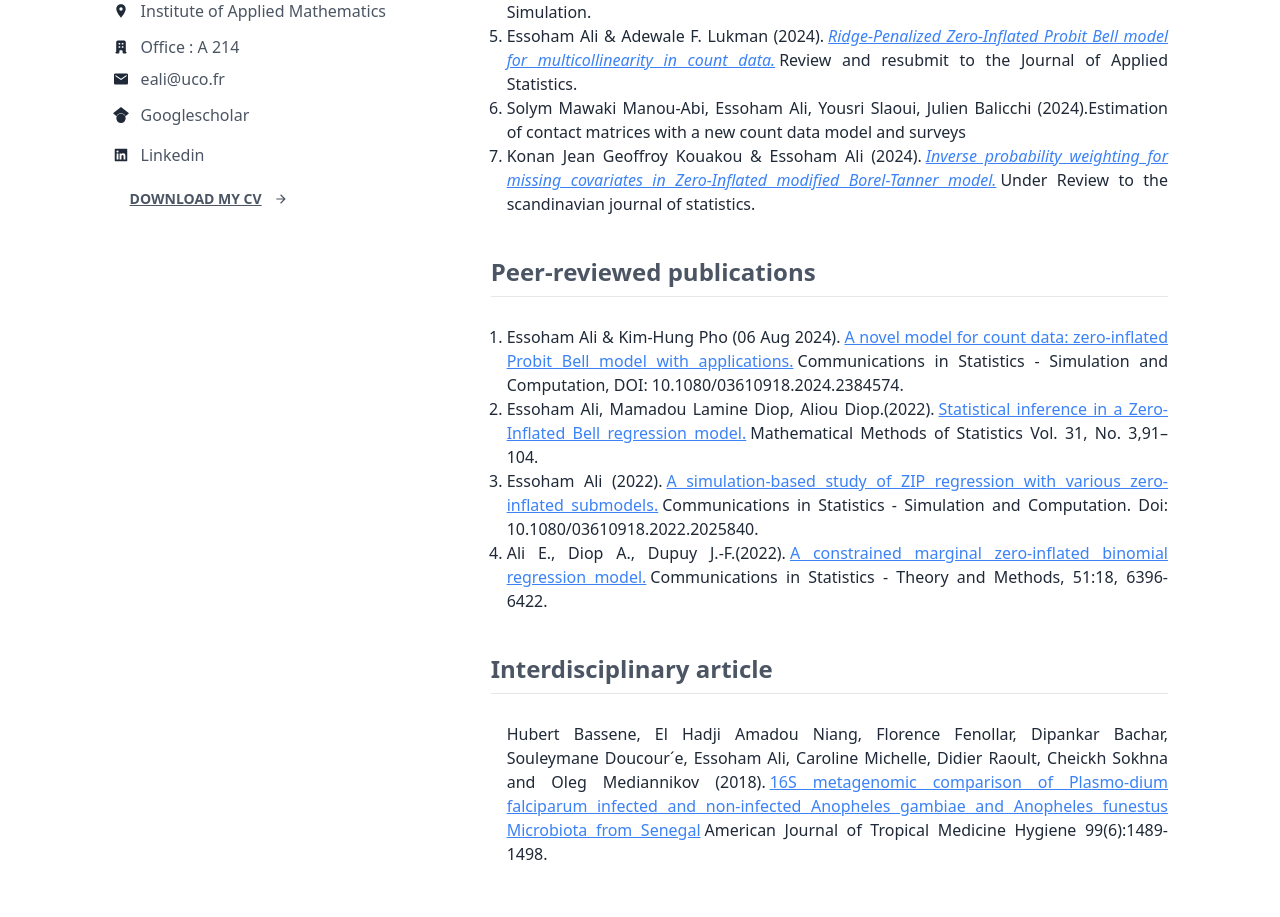
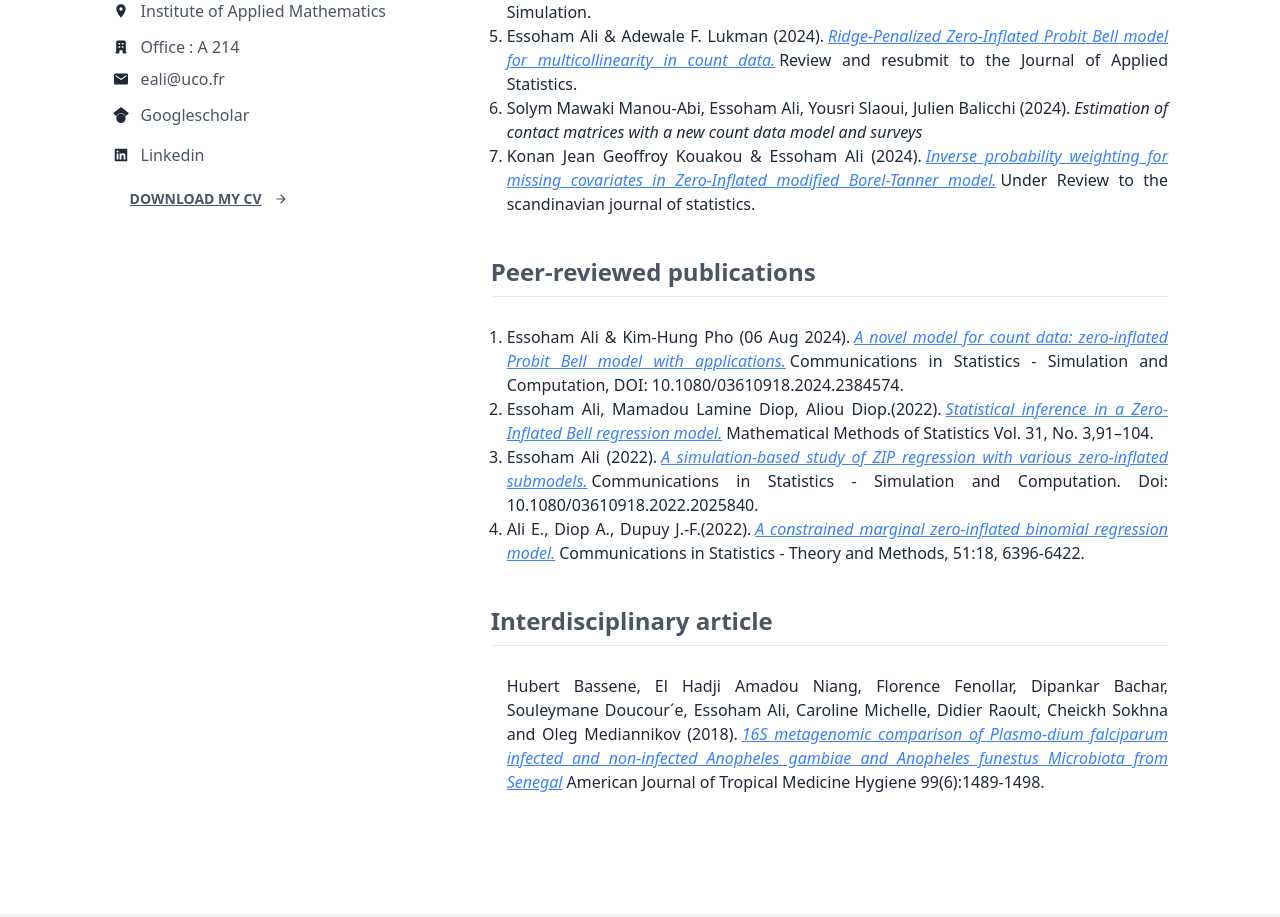
Before and after one commit to Gnilane95/essoham_portfolio, a Next.js app: page /publications in a window 1280 px wide. Shown: the part 415-1332 px from the top of the page. Built offline with nearby package versions, Linux system fonts and the light colour scheme; what tw-elements would draw is missing.

Commit message:
articles in italic

```diff
--- a/components/home/InterdisciplinaryArticles.jsx
+++ b/components/home/InterdisciplinaryArticles.jsx
@@ -16,7 +16,7 @@ export default function InterdisciplinaryArticles() {
               <li key={id} className="">
                 <span>{authors_date}</span>
                 <Link href={link_to_article}>
-                  <span className="underline text-blue-500 pl-1">{article}</span>
+                  <span className="underline text-blue-500 pl-1 italic">{article}</span>
                 </Link>
                 <span className="pl-1">{journal}</span>
               </li>
--- a/components/home/PeerReviewedPublications.jsx
+++ b/components/home/PeerReviewedPublications.jsx
@@ -16,7 +16,7 @@ export default function PeerReviewedPublications() {
               <li key={id} className="">
                 <span>{authors_date}</span>
                 <Link href={link_to_article}>
-                  <span className="underline text-blue-500 pl-1">{article}</span>
+                  <span className="underline text-blue-500 pl-1 italic">{article}</span>
                 </Link>
                 <span className="pl-1">{journal}</span>
               </li>
--- a/components/home/SubmittedOrToBesubmitted.jsx
+++ b/components/home/SubmittedOrToBesubmitted.jsx
@@ -17,7 +17,7 @@ export default function SubmittedOrToBesubmitted() {
               <li key={id} className="">
                 <span>{authors}</span>
                 <Link href={link_to_article}>
-                  <span className={shouldUnderline ? "underline text-blue-500 pl-1 italic" : ""}>{article}</span>
+                  <span className={shouldUnderline ? "underline text-blue-500 pl-1 italic" : "pl-1 italic"}>{article}</span>
                   <span className="pl-1">{journal_name}</span>
                 </Link>
               </li>
```
